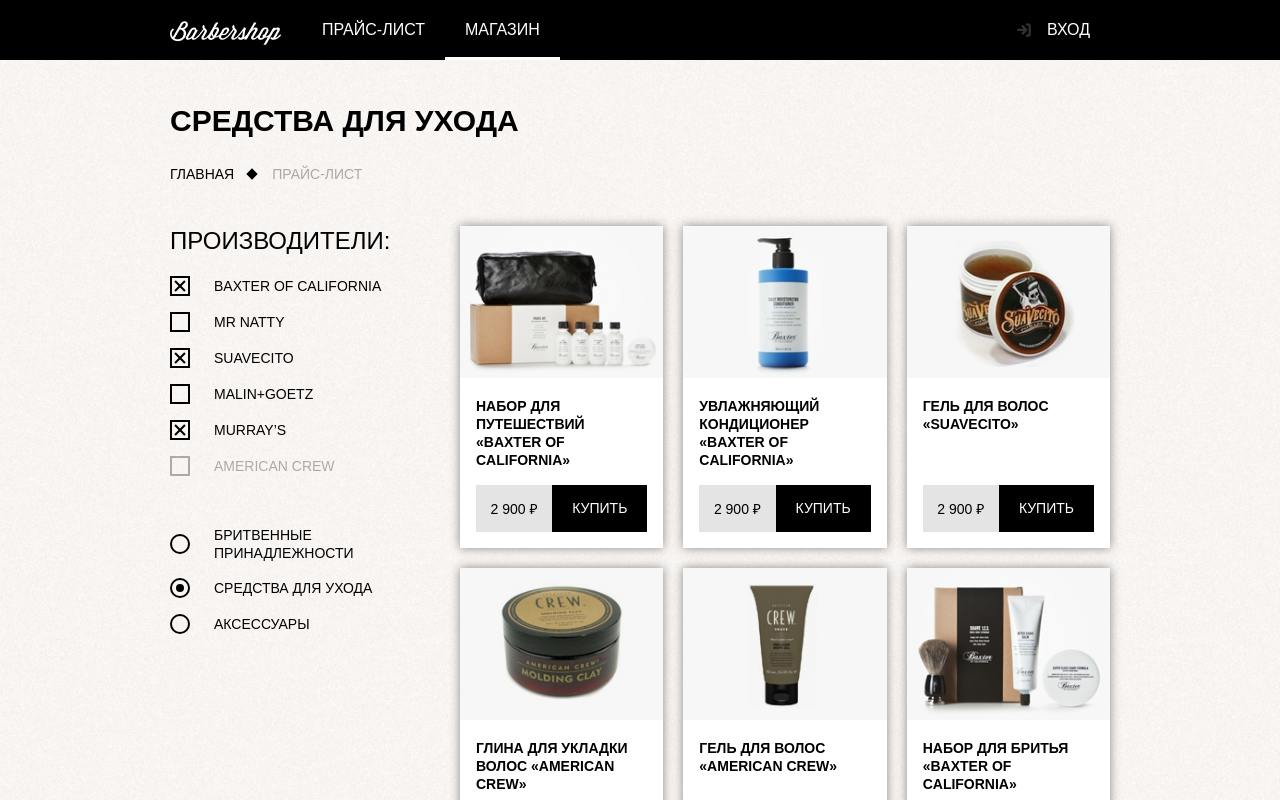
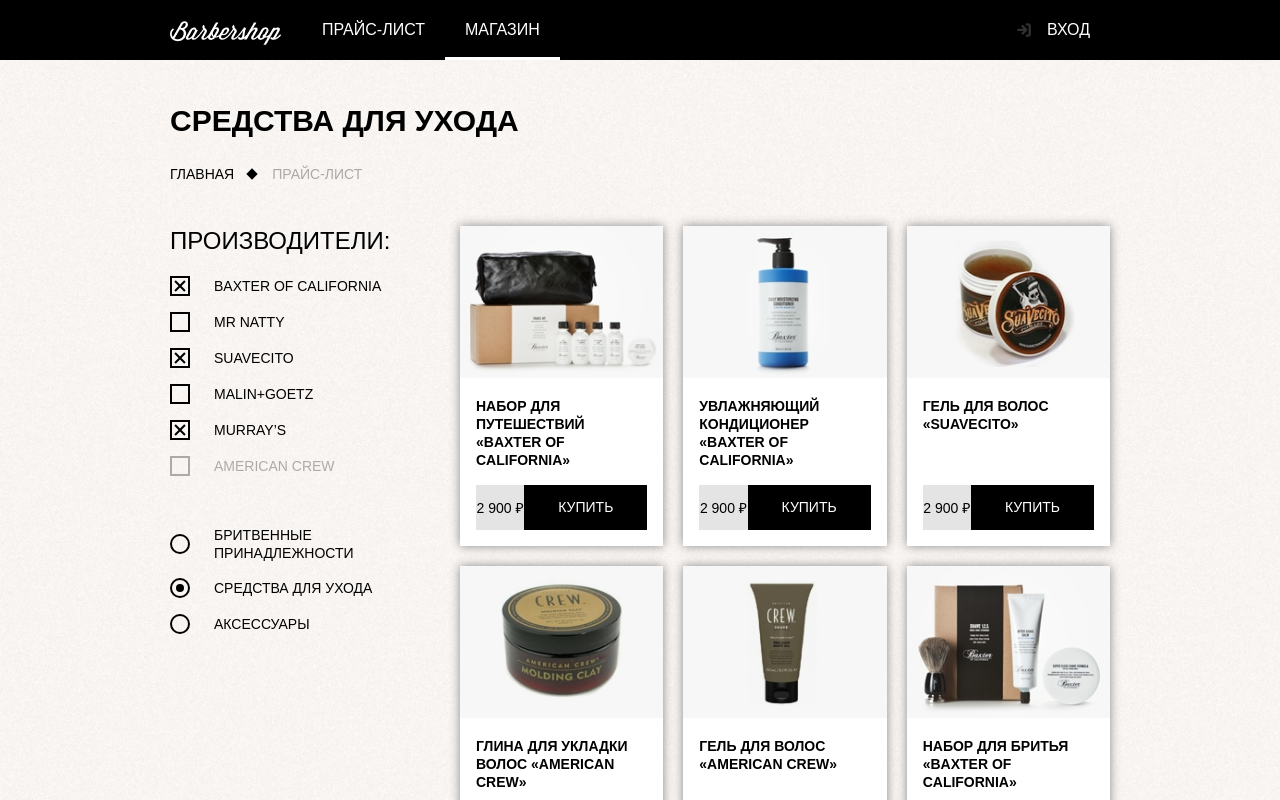
Before and after one commit to shock-dev/barbershop, a Vue app: page /shop in a window 1280 px wide. Shown: the top 800 px of the page. Built offline with nearby package versions, Linux system fonts and the light colour scheme; a web font is replaced by a local one.

Commit message:
replace all buttons to component

```diff
--- a/src/components/app/Card.vue
+++ b/src/components/app/Card.vue
@@ -6,14 +6,19 @@
     <h3 class="card__title">{{ title }}</h3>
     <div class="card__footer">
       <div class="card__price">2 900 ₽</div>
-      <button class="btn btn-reset card__btn">Купить</button>
+      <Button class="card__btn">
+        Купить
+      </Button>
     </div>
   </div>
 </template>
 
 <script>
+import Button from '@/components/app/Button'
+
 export default {
   name: "Card",
+  components: { Button },
   props: {
     title: String,
     price: Number,
--- a/src/components/app/ModalLogin.vue
+++ b/src/components/app/ModalLogin.vue
@@ -23,7 +23,9 @@
           </label>
           <router-link class="modal__forgot-password" to="#">Я ЗАБЫЛ ПАРОЛЬ!</router-link>
         </div>
-        <button class="btn btn-reset btn-full">Войти</button>
+        <Button full>
+          Войти
+        </Button>
       </form>
     </div>
   </div>
@@ -31,9 +33,11 @@
 
 <script>
 import { mapGetters, mapMutations } from 'vuex'
+import Button from '@/components/app/Button'
 
 export default {
   name: "ModalLogin",
+  components: { Button },
   computed: {
     ...mapGetters(['modal'])
   },
--- a/src/components/home/ContactInfo.vue
+++ b/src/components/home/ContactInfo.vue
@@ -12,17 +12,23 @@
       <li>ТЕЛЕФОН: +7 (495) 666-02-66</li>
     </ul>
     <div class="main-section__buttons contact-info__buttons">
-      <button id="openMapBtn" class="btn btn-reset" @click="openMap">КАК ПРОЕХАТЬ</button>
-      <button class="btn btn-reset">ОБРАТНАЯ СВЯЗЬ</button>
+      <Button @click="openMap">
+        Как проехать
+      </Button>
+      <Button>
+        Обратная связь
+      </Button>
     </div>
   </section>
 </template>
 
 <script>
 import { mapMutations } from 'vuex'
+import Button from '@/components/app/Button';
 
 export default {
   name: "ContactInfo",
+  components: { Button },
   methods: {
     ...mapMutations(['toggleMap', 'toggleOverlay']),
     openMap() {
--- a/src/components/home/Gallery.vue
+++ b/src/components/home/Gallery.vue
@@ -25,7 +25,7 @@
 import 'hooper/dist/hooper.css';
 
 export default {
-  name: "bsGallery",
+  name: "Gallery",
   components: {
     Hooper,
     Slide,
--- a/src/components/home/News.vue
+++ b/src/components/home/News.vue
@@ -5,12 +5,17 @@
     <time class="news__date" datetime="2021-01-11">11 января</time>
     <p class="main-section__text news__text">В НАШЕЙ КОМАНДЕ ПОПОЛНЕНИЕ, БОРИС «БРИТВА» СТРИГУНЕЦ, ОБЛАДAТЕЛЬ МНОЖЕСТВА ТИТУЛОВ И НАГРАД ПОПОЛНИЛ НАШИ СТРОЙНЫЕ РЯДЫ</p>
     <time class="news__date" datetime="2021-01-18">18 января</time>
-    <button class="btn btn-reset">ВСЕ НОВОСТИ</button>
+    <Button>
+      Все новости
+    </Button>
   </section>
 </template>
 
 <script>
+import Button from '@/components/app/Button'
+
 export default {
-  name: "News"
+  name: "News",
+  components: { Button }
 }
 </script>
--- a/src/components/home/Subscribe.vue
+++ b/src/components/home/Subscribe.vue
@@ -21,16 +21,20 @@
           <input id="phone-mask" class="subscribe__field" type="text" v-facade="'+7 ### ###-##-##'" placeholder="+7 123 456-78-90">
         </label>
       </div>
-      <button class="subscribe__btn btn btn-reset btn-full">Отправить</button>
+      <Button :style="{ marginTop: '20px' }" full>
+        Отправить
+      </Button>
     </form>
   </section>
 </template>
 
 <script>
 import { facade } from 'vue-input-facade'
+import Button from '@/components/app/Button';
 
 export default {
   name: "Subscribe",
+  components: { Button },
   directives: { facade }
 }
 </script>
--- a/src/scss/_settings.scss
+++ b/src/scss/_settings.scss
@@ -61,7 +61,7 @@
   margin: 0 auto;
 }
 
-.btn-reset {
+button {
   cursor: pointer;
   background-color: transparent;
   border: none;
--- a/src/scss/components/_buttons.scss
+++ /dev/null
@@ -1,16 +0,0 @@
-.btn {
-  background-color: $black-color;
-  padding: 14px 34px;
-  color: $white-color;
-  transition: background-color .2s;
-  outline: none;
-
-  &:hover,
-  &:focus {
-    background-color: $brown;
-  }
-
-  &-full {
-    width: 100%;
-  }
-}
--- a/src/scss/index.scss
+++ b/src/scss/index.scss
@@ -4,7 +4,6 @@
 @import "vars";
 @import "settings";
 
-@import "components/buttons";
 @import "components/header";
 @import "components/main";
 @import "components/intro";
```
Also changed, not shown: src/views/Home.vue (+6 -6 lines).
